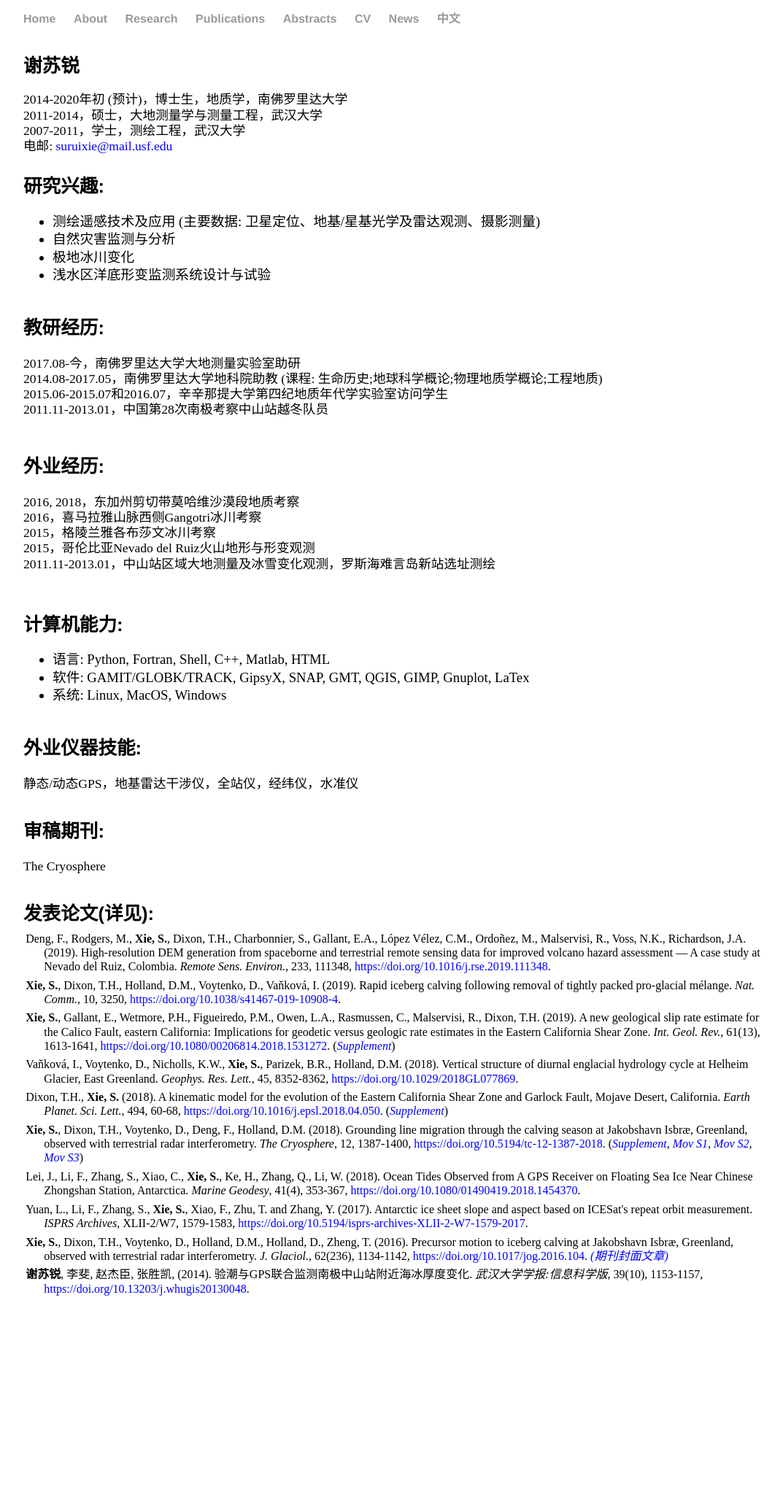
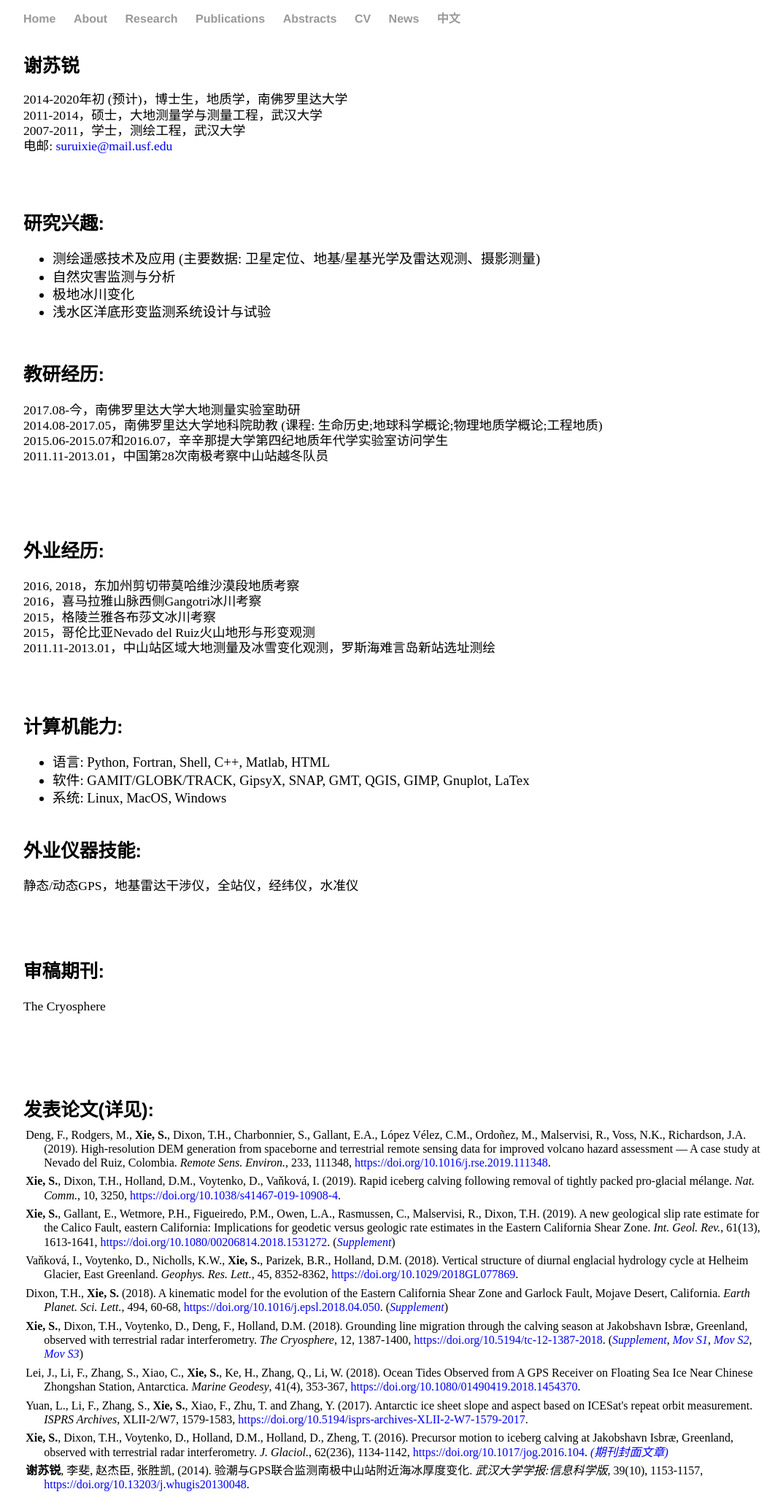
Before and after one commit to suruixie/suruixie.github.io, a Jekyll site: the page built from Chinese/index.html, in a window 1280 px wide. Shown: the whole page at 73% size, without its empty margins (96-1169 px from the left). Built offline with Jekyll 4.4.1, drawn with Linux system fonts in a browser that asks for light colours; a style sheet for code colours, icons or effects is not loaded; before the commit the page ends 1798 px from its top, so only the background shows below that.

Commit message:
Update index.html

```diff
--- a/Chinese/index.html
+++ b/Chinese/index.html
@@ -15,7 +15,7 @@
             </p>
 	</div>
 	<div class="sideText">
-	    <h4 style="margin-top:5em;margin-bottom:0.2em;">研究兴趣: </h4>
+	    <h4 style="margin-top:7em;margin-bottom:0.2em;">研究兴趣: </h4>
 	    <ul class="research_list">
 		    <li style="line-height:130%; font-size:0.9em; color:#000000;">测绘遥感技术及应用 (主要数据: 卫星定位、地基/星基光学及雷达观测、摄影测量)</a></li>
 		    <li style="line-height:130%; font-size:0.9em; color:#000000;">自然灾害监测与分析</a></li>
@@ -24,7 +24,7 @@
 	    </ul>
 	</div>
 	<div class="sideText">
-	    <h4 style="margin-top:1.5em;margin-bottom:0.2em;">教研经历: </h4>
+	    <h4 style="margin-top:2em;margin-bottom:0.2em;">教研经历: </h4>
             <p style="line-height: 120%;">2017.08-今，南佛罗里达大学大地测量实验室助研<br>
 	    2014.08-2017.05，南佛罗里达大学地科院助教 (课程: 生命历史;地球科学概论;物理地质学概论;工程地质)<br>
             2015.06-2015.07和2016.07，辛辛那提大学第四纪地质年代学实验室访问学生<br>
@@ -32,7 +32,7 @@
             </p>
 	</div>
 	<div class="sideText">
-	    <h4 style="margin-top:6em;margin-bottom:0.2em;">外业经历: </h4>
+	    <h4 style="margin-top:8em;margin-bottom:0.2em;">外业经历: </h4>
 	    <p style="line-height: 120%;">2016, 2018，东加州剪切带莫哈维沙漠段地质考察<br>
 		    2016，喜马拉雅山脉西侧Gangotri冰川考察<br>
 		    2015，格陵兰雅各布莎文冰川考察<br>
@@ -41,7 +41,7 @@
             </p>
 	</div>
 	<div class="sideText">
-	    <h4 style="margin-top:7em;margin-bottom:0.2em;">计算机能力: </h4>
+	    <h4 style="margin-top:8em;margin-bottom:0.2em;">计算机能力: </h4>
 	    <ul class="research_list">
 		    <li style="line-height:130%; font-size:0.9em; color:#000000;">语言: Python, Fortran, Shell, C++, Matlab, HTML</a></li>
 		    <li style="line-height:130%; font-size:0.9em; color:#000000;">软件: GAMIT/GLOBK/TRACK, GipsyX, SNAP, GMT, QGIS, GIMP, Gnuplot, LaTex</a></li>
@@ -54,12 +54,12 @@
             </p>
 	</div>
 	<div class="sideText">
-	    <h4 style="margin-top:3em;margin-bottom:0.2em;">审稿期刊: </h4>
+	    <h4 style="margin-top:5em;margin-bottom:0.2em;">审稿期刊: </h4>
             <p style="line-height: 120%;">The Cryosphere<br>
             </p>
 	</div>
 	<div class="sideText">
-		<h4 style="margin-top:3em;margin-bottom:0.2em;">发表论文(详见<a  href="https://scholar.google.com/citations?hl=en&user=kF4StsMAAAAJ&view_op=list_works" style="color:#0000FF;"><i class="ai ai-google-scholar ai-2x"></i></a>): </h4>
+		<h4 style="margin-top:6em;margin-bottom:0.2em;">发表论文(详见<a  href="https://scholar.google.com/citations?hl=en&user=kF4StsMAAAAJ&view_op=list_works" style="color:#0000FF;"><i class="ai ai-google-scholar ai-2x"></i></a>): </h4>
 		<p  class="publist" style="font-size:1.0em;">
 			Deng, F., Rodgers, M., <strong>Xie, S.</strong>, Dixon, T.H., Charbonnier, S., Gallant, E.A., López Vélez, C.M., Ordoñez, M., Malservisi, R., Voss, N.K., Richardson, J.A. (2019). High-resolution DEM generation from spaceborne and terrestrial remote sensing data for improved volcano hazard assessment — A case study at Nevado del Ruiz, Colombia. <em>Remote Sens. Environ.</em>, 233, 111348, <a href="https://doi.org/10.1016/j.rse.2019.111348" style="color:#0000FF;">https://doi.org/10.1016/j.rse.2019.111348</a>. <br>
 		<p  class="publist" style="font-size:1.0em;">
```
